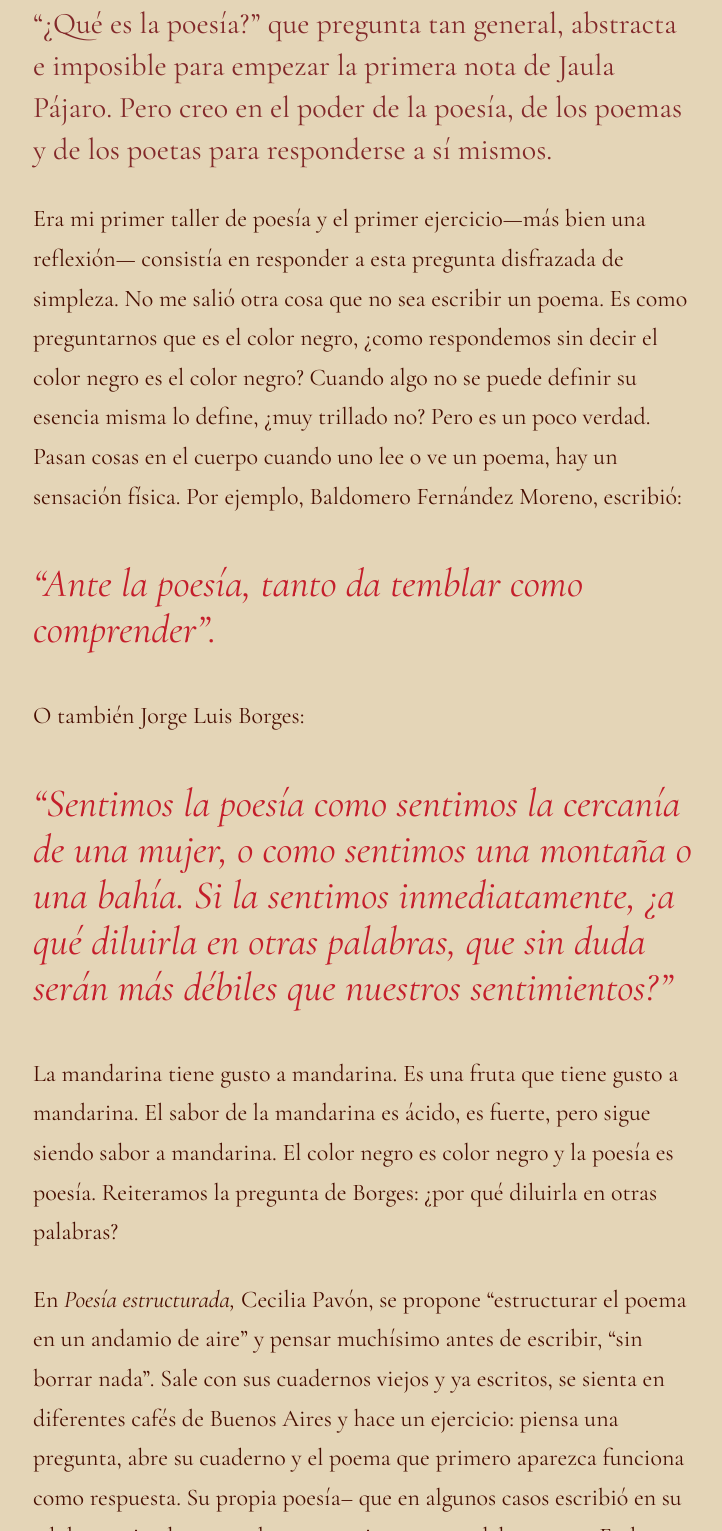
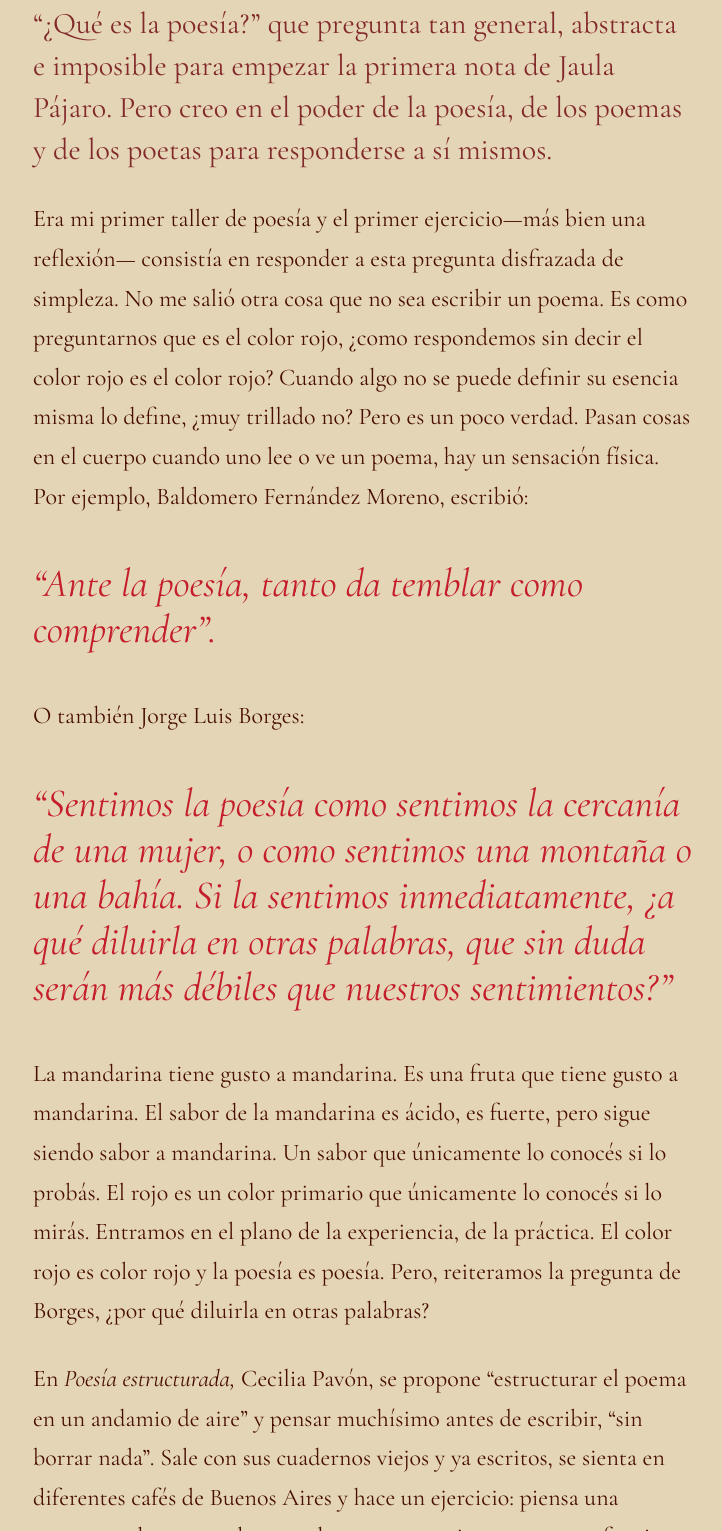
Before and after one commit to delfinatrapani02-a11y/jaulapajaro., an Eleventy site: page src/notas/cuando-me-preguntaron-que-es-la-poesia-respondi-con-un-poema.md in a window 1280 px wide. Shown: the part 1241-2772 px from the top of the page, without its empty margins (277-999 px from the left). Built offline with nearby package versions, Linux system fonts and the light colour scheme; Eleventy itself is replaced by a stand-in of ours; files that its build step writes are made by us from their sources; no server answers; a web font is replaced by a local one.

Commit message:
cambio: nota «cuando-me-preguntaron-que-es-la-poesia-respondi-con-un-poema»

```diff
--- a/src/notas/cuando-me-preguntaron-que-es-la-poesia-respondi-con-un-poema.md
+++ b/src/notas/cuando-me-preguntaron-que-es-la-poesia-respondi-con-un-poema.md
@@ -11,7 +11,7 @@ borrador: false
 ---
 “¿Qué es la poesía?” que pregunta tan general, abstracta e imposible para empezar la primera nota de Jaula Pájaro. Pero creo en el poder de la poesía, de los poemas y de los poetas para responderse a sí mismos.
 
-Era mi primer taller de poesía y el primer ejercicio—más bien una reflexión— consistía en responder a esta pregunta disfrazada de simpleza. No me salió otra cosa que no sea escribir un poema. Es como preguntarnos que es el color negro, ¿como respondemos sin decir el color negro es el color negro? Cuando algo no se puede definir su esencia misma lo define, ¿muy trillado no? Pero es un poco verdad. Pasan cosas en el cuerpo cuando uno lee o ve un poema, hay un sensación física. Por ejemplo, Baldomero Fernández Moreno, escribió:
+Era mi primer taller de poesía y el primer ejercicio—más bien una reflexión— consistía en responder a esta pregunta disfrazada de simpleza. No me salió otra cosa que no sea escribir un poema. Es como preguntarnos que es el color rojo, ¿como respondemos sin decir el color rojo es el color rojo? Cuando algo no se puede definir su esencia misma lo define, ¿muy trillado no? Pero es un poco verdad. Pasan cosas en el cuerpo cuando uno lee o ve un poema, hay un sensación física. Por ejemplo, Baldomero Fernández Moreno, escribió:
 
 > “Ante la poesía, tanto da temblar como comprender”.
 
@@ -19,7 +19,7 @@ O también Jorge Luis Borges:
 
 > “Sentimos la poesía como sentimos la cercanía de una mujer, o como sentimos una montaña o una bahía. Si la sentimos inmediatamente, ¿a qué diluirla en otras palabras, que sin duda serán más débiles que nuestros sentimientos?”
 
-La mandarina tiene gusto a mandarina. Es una fruta que tiene gusto a mandarina. El sabor de la mandarina es ácido, es fuerte, pero sigue siendo sabor a mandarina. El color negro es color negro y la poesía es poesía. Reiteramos la pregunta de Borges: ¿por qué diluirla en otras palabras?
+La mandarina tiene gusto a mandarina. Es una fruta que tiene gusto a mandarina. El sabor de la mandarina es ácido, es fuerte, pero sigue siendo sabor a mandarina. Un sabor que únicamente lo conocés si lo probás. El rojo es un color primario que únicamente lo conocés si lo mirás. Entramos en el plano de la experiencia, de la práctica. El color rojo es color rojo y la poesía es poesía. Pero, reiteramos la pregunta de Borges, ¿por qué diluirla en otras palabras?
 
 En *Poesía estructurada,* Cecilia Pavón, se propone “estructurar el poema en un andamio de aire” y pensar muchísimo antes de escribir, “sin borrar nada”. Sale con sus cuadernos viejos y ya escritos, se sienta en diferentes cafés de Buenos Aires y hace un ejercicio: piensa una pregunta, abre su cuaderno y el poema que primero aparezca funciona como respuesta. Su propia poesía– que en algunos casos escribió en su adolescencia– le responde a su propia pregunta del presente. En la vorágine de esta consigna, Cecilia recuerda el supuesto propósito del libro:
 
```
